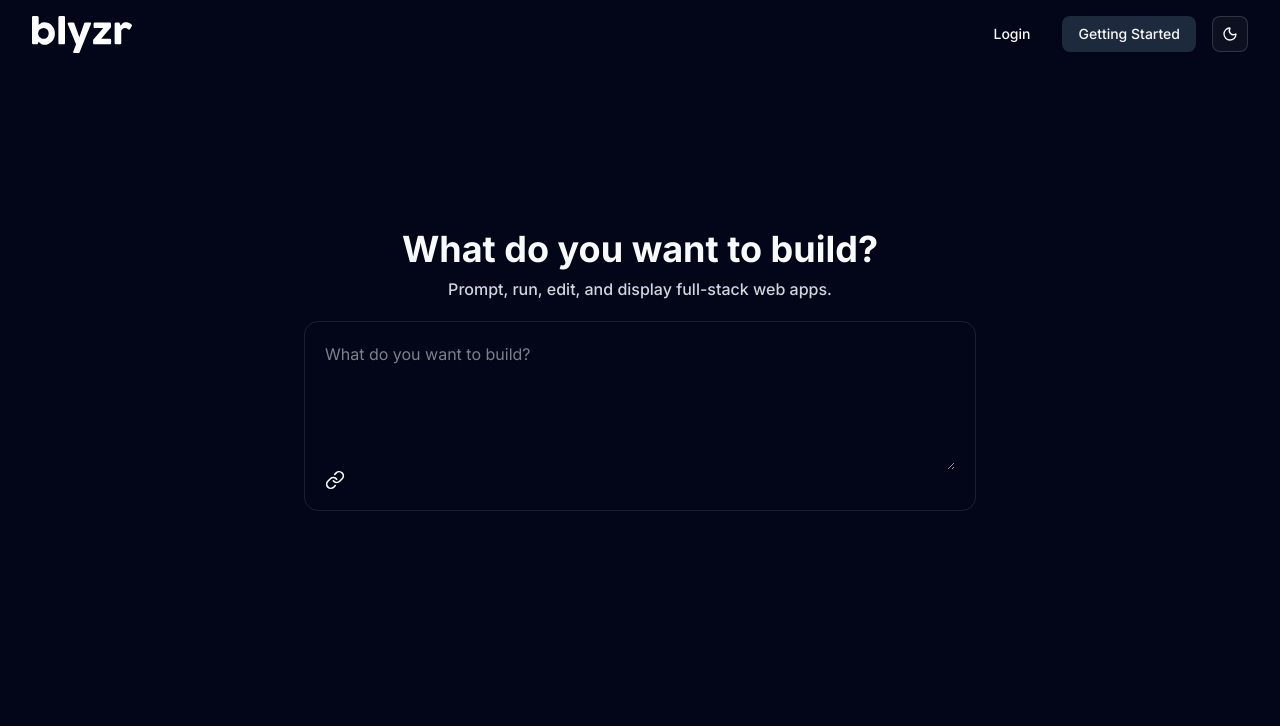
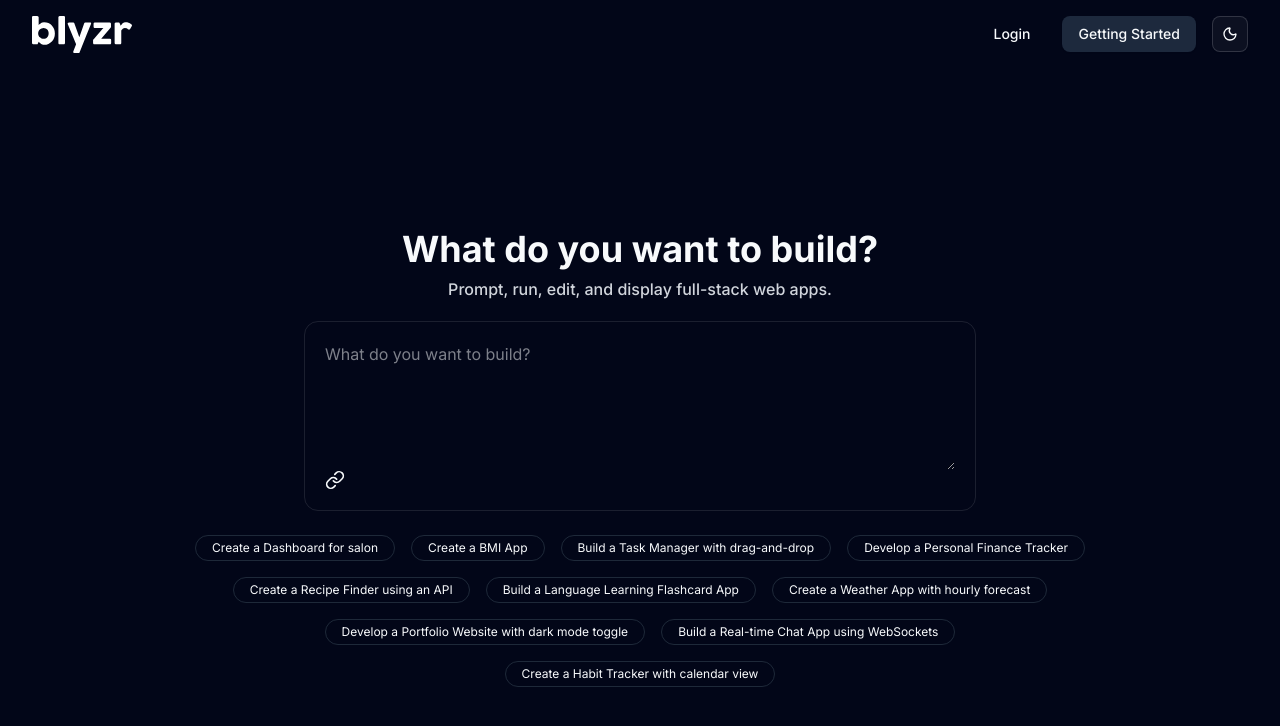
Before and after one commit to mnraza-dev/blyzr, a Next.js app: page / in a window 1280 px wide. Shown: the top 726 px of the page. Built offline with nearby package versions, Linux system fonts and the light colour scheme.

Commit message:
Enhance Hero component with suggestion display and updated suggestions list

```diff
--- a/components/custom/Hero.jsx
+++ b/components/custom/Hero.jsx
@@ -18,14 +18,25 @@ const Hero = () => {
             placeholder={lookup.INPUT_PLACEHOLDER}
           />
           {userInput && (
-            <ArrowRight onClick={()=>{ console.log("clicked");
-            }} className="w-8 h-8 cursor-pointer bg-blue-800 rounded-md p-2 " />
+            <ArrowRight
+              onClick={() => {
+                console.log("clicked");
+              }}
+              className="w-8 h-8 cursor-pointer bg-blue-800 rounded-md p-2 "
+            />
           )}
         </div>
         <div>
           <Link className="h-5 w-5" />
         </div>
       </div>
+      <div className="flex justify-center items-center flex-wrap gap-4 mt-4 max-w-4xl mx-auto">
+        {lookup.SUGGESTIONS.map((suggestion) => (
+          <div className=" cursor-pointer border border-gray-800 text-xs rounded-2xl px-4 py-1 hover:border-gray-700 duration-300 ">
+            {suggestion}
+          </div>
+        ))}
+      </div>
     </div>
   );
 };
--- a/data/lookup.js
+++ b/data/lookup.js
@@ -1,6 +1,17 @@
 export default {
   HERO_HEADING: "What do you want to build?",
-  SUGGESTIONS: ["Create a TODO app", "Create a Budget Tracker App"],
+  SUGGESTIONS: [
+    "Create a Dashboard for salon",
+    "Create a BMI App",
+    "Build a Task Manager with drag-and-drop",
+    "Develop a Personal Finance Tracker",
+    "Create a Recipe Finder using an API",
+    "Build a Language Learning Flashcard App",
+    "Create a Weather App with hourly forecast",
+    "Develop a Portfolio Website with dark mode toggle",
+    "Build a Real-time Chat App using WebSockets",
+    "Create a Habit Tracker with calendar view",
+  ],
   HERO_DESC: "Prompt, run, edit, and display full-stack web apps.",
   INPUT_PLACEHOLDER: "What do you want to build?",
 };
```
